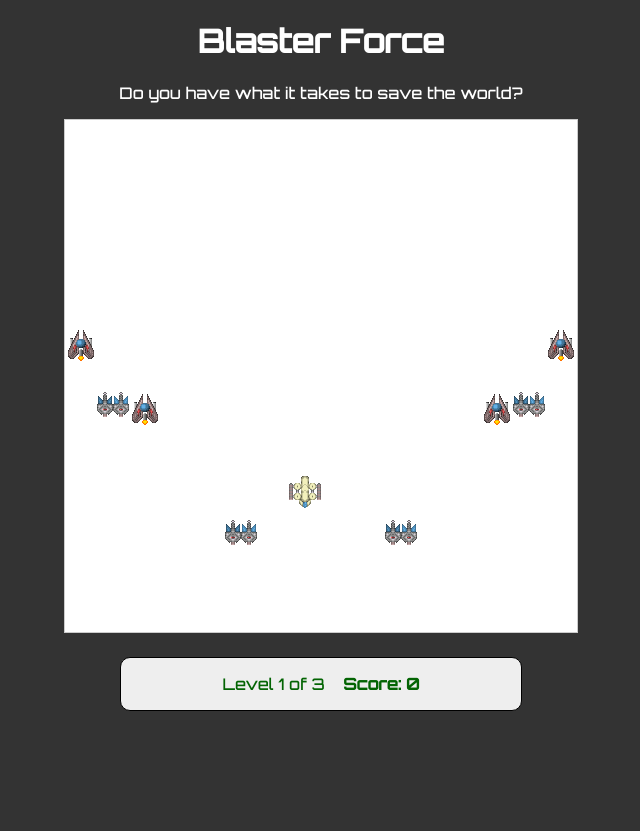
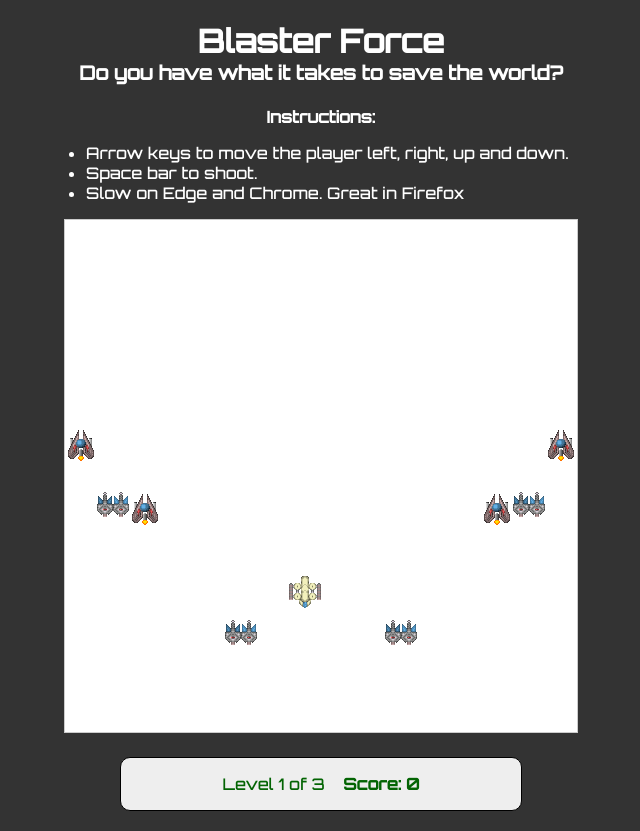
Before and after one commit to alfredoscaini/blasterforce, a plain HTML site: page index.html in a window 1280 px wide. Shown: the whole page, without its empty margins (319-959 px from the left). Before the commit the page ends 800 px from the top, so only its background shows below. Drawn offline with Linux system fonts and the light colour scheme.

Commit message:
Added instructions

```diff
--- a/assets/css/style.scss
+++ b/assets/css/style.scss
@@ -31,6 +31,18 @@ div#message {
 
 header {
   text-align:center;
+  width:550px;
+  margin:auto;
+
+  h1 small {
+    display:block;
+    font-size:0.6em;
+  }
+
+  ul {
+    position:relative;
+    text-align:left;
+  }
 }
 
 h1, p {
--- a/index.html
+++ b/index.html
@@ -7,12 +7,26 @@
   <link rel="stylesheet" href="./assets/css/style.css" />
   <script type="module" defer src="./assets/js/main.js"></script>
   <link href="https://fonts.googleapis.com/css2?family=Orbitron:wght@500&display=swap" rel="stylesheet">
+  <!-- Global site tag (gtag.js) - Google Analytics -->
+  <script async src="https://www.googletagmanager.com/gtag/js?id=UA-54089614-1"></script>
+  <script>
+    window.dataLayer = window.dataLayer || [];
+    function gtag(){dataLayer.push(arguments);}
+    gtag('js', new Date());
+
+    gtag('config', 'UA-54089614-1');
+  </script>
 </head>
 <body>
 
   <header>
-    <h1>Blaster Force</h1>
-    <p>Do you have what it takes to save the world?</p>
+    <h1>Blaster Force <small>Do you have what it takes to save the world?</small></h1>
+    <p><strong>Instructions:</strong></p>
+    <ul>
+      <li>Arrow keys to move the player left, right, up and down.</li>
+      <li>Space bar to shoot.</li>
+      <li>Slow on Edge and Chrome. Great in Firefox</li>
+    </ul>
   </header>
 
   <div id="container">
```
Also changed, not shown: assets/css/style.css, 1 other file.
